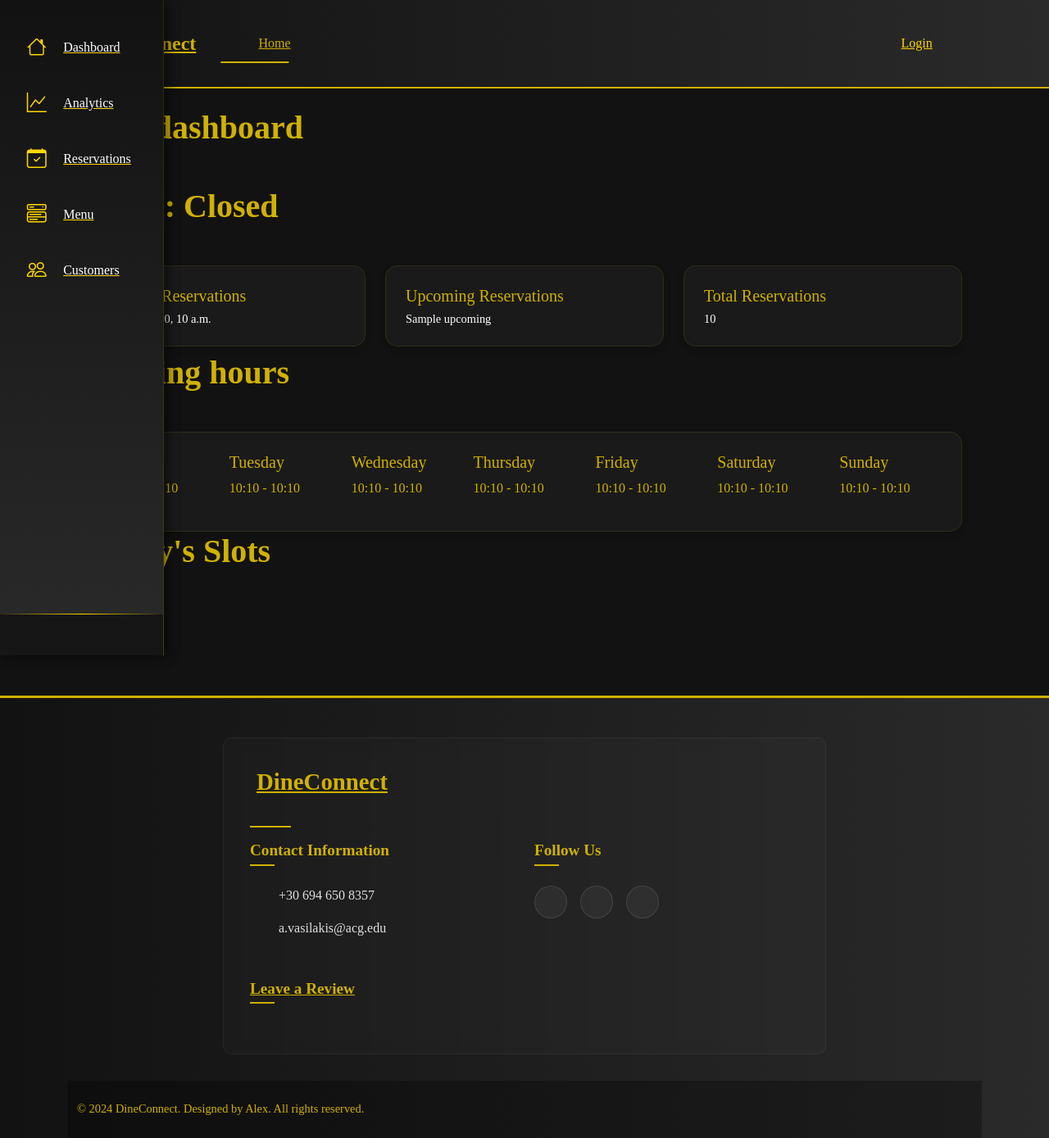
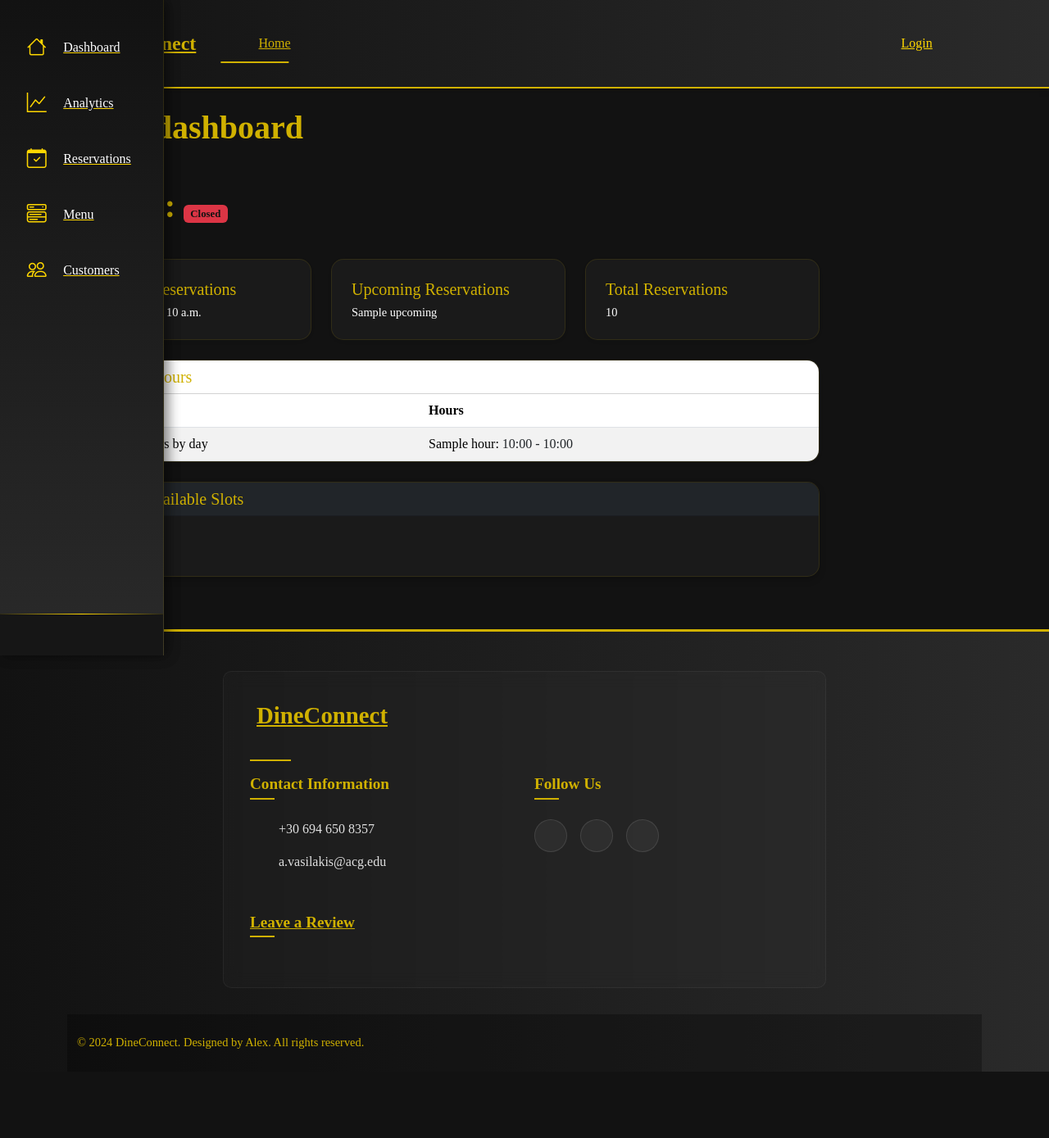
Before and after one commit to Alexandroas/dineConnect, a Django app: template Restaurant_handling/templates/Restaurant_handling/restaurant_home.html in a window 1280 px wide. Shown: the whole page at 82% size. After the commit the page ends 1308 px from the top, so only its background shows below. Run offline with Django 3.2, Linux system fonts and the light colour scheme; the template is opened without the code that fills it: most values are stand-ins (such as "Sample title", 1, 10 or a date in 2020); some libraries are stand-ins or nearby versions.

Commit message:
Added some comments, added table displaying working hours

```diff
--- a/Restaurant_handling/templates/Restaurant_handling/restaurant_home.html
+++ b/Restaurant_handling/templates/Restaurant_handling/restaurant_home.html
@@ -6,84 +6,110 @@
     <div class="col-md-3 col-lg-2 d-md-block bg-light sidebar">
       {% include 'Restaurant_handling/restaurant_dashboard.html' %}
     </div>
-</div>
+
+    <!-- Main Content -->
+    <div class="col-md-9 col-lg-10">
       <h1 class="section-title">Your dashboard</h1>
-  <h3 class="section-title">Status: {% if is_open %}Open{% else %}Closed{% endif %}<h3>
-  <div class="container">
-  <div class="row">
+      <h3 class="section-title mb-4">
+        Status:
+        <span class="badge {% if is_open %}bg-success{% else %}bg-danger{% endif %}">
+          {% if is_open %}Open{% else %}Closed{% endif %}
+        </span>
+      </h3>
+
+      <!-- Stats Cards -->
+      <div class="row mb-4">
         <div class="col-md-4">
-      <div class="card">
+          <div class="card shadow-sm">
             <div class="card-body">
-          <h5 class="card-title">Today's Reservations</h5>
-          <p class="card-text">{{ stats.today }}</p>
+              <h5 class="card-title text-muted">Today's Reservations</h5>
+              <p class="card-text h2">{{ stats.today }}</p>
             </div>
           </div>
         </div>
         <div class="col-md-4">
-      <div class="card">
+          <div class="card shadow-sm">
             <div class="card-body">
-          <h5 class="card-title">Upcoming Reservations</h5>
-          <p class="card-text">{{ stats.upcoming }}</p>
+              <h5 class="card-title text-muted">Upcoming Reservations</h5>
+              <p class="card-text h2">{{ stats.upcoming }}</p>
             </div>
           </div>
         </div>
         <div class="col-md-4">
+          <div class="card shadow-sm">
+            <div class="card-body">
+              <h5 class="card-title text-muted">Total Reservations</h5>
+              <p class="card-text h2">{{ stats.total }}</p>
+            </div>
+          </div>
+        </div>
+      </div>
+
+      <!-- Working Hours -->
+      <div class="card shadow-sm mb-4">
+        <div class="card-header bg-white">
+          <h3 class="card-title h5 mb-0">Working Hours</h3>
+        </div>
+        <div class="card-body p-0">
+          <div class="table-responsive">
+            <table class="table table-striped table-hover mb-0">
+              <thead>
+                <tr>
+                  <th class="ps-4">Day</th>
+                  <th>Hours</th>
+                </tr>
+              </thead>
+              <tbody>
+                {% for day_name, day_hours in hours_by_day.items %}
+                <tr>
+                  <td class="ps-4 fw-medium">{{ day_name }}</td>
+                  <td>
+                    {% if day_hours %}
+                      {% for hours in day_hours %}
+                        {% if hours.is_closed %}
+                          <span class="text-danger">Closed</span>
+                        {% else %}
+                          {% if hours.shift_name %}
+                            <span class="fw-medium">{{ hours.shift_name }}:</span>
+                          {% endif %}
+                          <span class="text-dark">
+                            {{ hours.opening_time|time:"H:i" }} - {{ hours.closing_time|time:"H:i" }}
+                          </span>
+                          {% if not forloop.last %}<br>{% endif %}
+                        {% endif %}
+                      {% endfor %}
+                    {% else %}
+                      <span class="text-danger">Closed</span>
+                    {% endif %}
+                  </td>
+                </tr>
+                {% endfor %}
+              </tbody>
+            </table>
+          </div>
+        </div>
+      </div>
+
+      <!-- Today's Slots -->
       <div class="card">
+        <div class="card-header bg-dark">
+          <h3 class="card-title h5 mb-0">Today's Available Slots</h3>
+        </div>
         <div class="card-body">
-          <h5 class="card-title">Total Reservations</h5>
-          <p class="card-text">{{ stats.total }}</p>
+          {% if today_slots %}
+            <div class="row g-2">
+              {% for slot in today_slots %}
+                <div class="col-auto">
+                  <span class="badge bg-light text-dark border">{{ slot|time:"H:i" }}</span>
+                </div>
+              {% endfor %}
+            </div>
+          {% else %}
+            <p class="text-muted mb-0">No available slots today</p>
+          {% endif %}
         </div>
       </div>
     </div>
   </div>
 </div>
-  <h3 class="section-title">Working hours</h3>
-  <div class="container">
-    <div class="card">
-
-        <div class="card-body">
-          <div class="row">
-      <div class="col">
-        <h5>Monday</h5>
-        <p>{{ business.monday_open|time:"H:i" }} - {{ business.monday_close|time:"H:i" }}</p>
-      </div>
-      <div class="col">
-        <h5>Tuesday</h5>
-        <p>{{ business.tuesday_open|time:"H:i" }} - {{ business.tuesday_close|time:"H:i" }}</p>
-      </div>
-      <div class="col">
-        <h5>Wednesday</h5>
-        <p>{{ business.wednesday_open|time:"H:i" }} - {{ business.wednesday_close|time:"H:i" }}</p>
-      </div>
-      <div class="col">
-        <h5>Thursday</h5>
-        <p>{{ business.thursday_open|time:"H:i" }} - {{ business.thursday_close|time:"H:i" }}</p>
-      </div>
-      <div class="col">
-        <h5>Friday</h5>
-        <p>{{ business.friday_open|time:"H:i" }} - {{ business.friday_close|time:"H:i" }}</p>
-      </div>
-      <div class="col">
-        <h5>Saturday</h5>
-        <p>{{ business.saturday_open|time:"H:i" }} - {{ business.saturday_close|time:"H:i" }}</p>
-      </div>
-      <div class="col">
-        <h5>Sunday</h5>
-        <p>{{ business.sunday_open|time:"H:i" }} - {{ business.sunday_close|time:"H:i" }}</p>
-      </div>
-    </div>
-      </div>
-
-  </div>
-
-  <h3 class="section-title">Today's Slots</h3>
-
-  <ul>
-  {% for slot in today_slots %}
-      <li>{{ slot|time:"H:i" }}</li>
-  {% empty %}
-      <li>No available slots today</li>
-  {% endfor %}
-  </ul>
-</div>
 {% endblock %}
```
Lines whose indentation alone changed are shown as unchanged.
